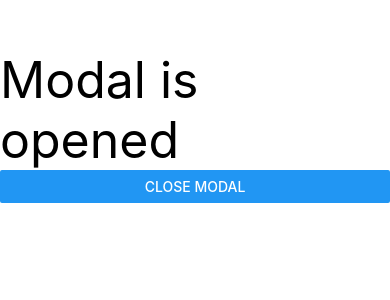
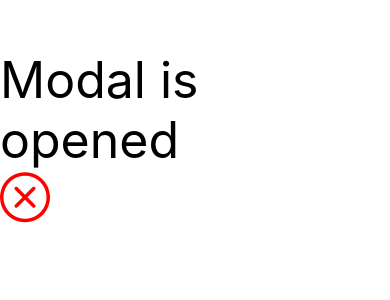
Before and after one commit to ajinkyacodes/rn-ui-design, a React Native app: screen / in a window 390 px wide. Both pictures are taken after a click on the button "SHOW MODAL". Shown: the top 300 px of the page. Built offline with nearby package versions, Linux system fonts and the light colour scheme.

Commit message:
vector icon added

```diff
--- a/App.tsx
+++ b/App.tsx
@@ -1,8 +1,8 @@
 import { StyleSheet } from 'react-native';
-import ModalConcept from './src/basics/ModalConcept';
+import VectorIconsConcept from './src/basics/VectorIconsConcept';
 
 export default function App() {
-	return <ModalConcept />;
+	return <VectorIconsConcept />;
 }
 
 const styles = StyleSheet.create({});
--- /dev/null
+++ b/src/basics/VectorIconsConcept.tsx
@@ -0,0 +1,30 @@
+import { Button, Modal, StyleSheet, Text, TouchableOpacity, View } from 'react-native';
+import React, { useState } from 'react';
+import AntDesign from '@expo/vector-icons/AntDesign';
+
+const VectorIconsConcept = () => {
+	const [modalVisible, setModalVisible] = useState(false);
+
+	return (
+		<View style={styles.container}>
+			<Button title='Show Modal' onPress={() => setModalVisible(true)} />
+			<Modal visible={modalVisible} animationType='slide'>
+				<Text style={{ fontSize: 50, marginTop: 50 }}>Modal is opened</Text>
+                <TouchableOpacity onPress={() => setModalVisible(false)}>
+                    <AntDesign name="closecircleo" size={50} color="red" />
+                </TouchableOpacity>
+			</Modal>
+		</View>
+	);
+};
+
+export default VectorIconsConcept;
+
+const styles = StyleSheet.create({
+	container: {
+		flex: 1,
+		backgroundColor: '#fff',
+		justifyContent: 'center',
+		alignItems: 'center',
+	},
+});
```
